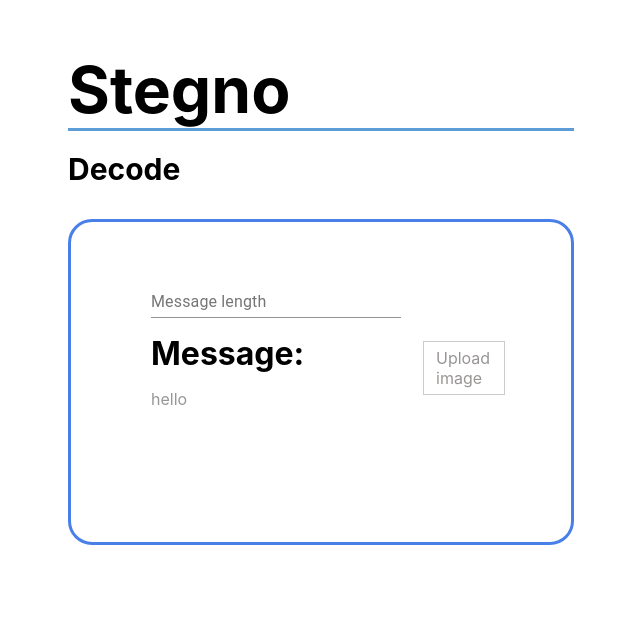
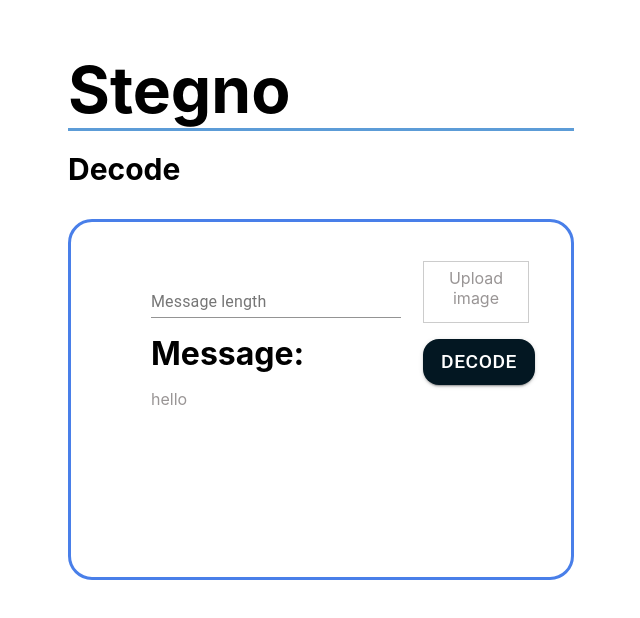
Before and after one commit to arjansunar/Stegno, a React (Create React App) app in the folder frontend/: page /decrypt in a window 1280 px wide. Shown: the top 618 px of the page, without its empty margins (319-959 px from the left). Built offline with nearby package versions, Linux system fonts and the light colour scheme.

Commit message:
adding local state to decode page and managing the form data

```diff
--- a/frontend/src/App.js
+++ b/frontend/src/App.js
@@ -11,7 +11,6 @@ function App() {
     emailId: '',
     password: '',
     message: '',
-    messageLength: 0,
     to: '',
     image64: ''
   })
--- a/frontend/src/pages/Decrypt.js
+++ b/frontend/src/pages/Decrypt.js
@@ -1,16 +1,19 @@
-import React, { useContext } from 'react'
-import { Input, InputLabel, FormControl } from '@material-ui/core';
+import React, { useState } from 'react'
+import { Input, InputLabel, FormControl, Button } from '@material-ui/core';
 import { Link } from 'react-router-dom'
-import { inputContext } from '../context/InputContext';
 function Decrypt() {
-    const { inputValues, setinputValues } = useContext(inputContext);
+    const [decodeVal, setDecodeVal] = useState({
+        messageLength: 0,
+        image64: ''
+    })
+    console.log(decodeVal)
     const storeImageAsBase64 = async (e) => {
         const file = e.target.files[0]
         const base64Image = await convertTobase64(file)
         const base64Data = base64Image.split(',')[1]
         console.log(base64Data)
 
-        setinputValues({ ...inputValues, image64: base64Data })
+        setDecodeVal({ ...decodeVal, image64: base64Data })
     }
     const convertTobase64 = (file) => {
         return new Promise((resolve, reject) => {
@@ -34,9 +37,7 @@ function Decrypt() {
             <main style={{ border: 'solid #497FE9 3px', borderRadius: '1.5rem', width: '500px', minHeight: '40vh', marginTop: '2rem', display: 'flex', flexDirection: 'column', justifyContent: 'flex-start' }}>
                 <FormControl style={{ width: '50%', margin: '3rem 0 0rem 5rem' }}>
                     <InputLabel htmlFor="my-input">Message length</InputLabel>
-                    <Input id="my-input" aria-describedby="my-helper-text" onChange={(e) => {
-                        setinputValues({ ...inputValues, to: e.target.value })
-                    }} />
+                    <Input id="my-input" aria-describedby="my-helper-text" onChange={(e) => setDecodeVal({ ...decodeVal, messageLength: parseInt(e.target.value) })} />
                 </FormControl>
                 <p style={{ margin: '1rem 5rem', fontSize: '2rem', fontWeight: 'bold' }}>Message: </p>
                 <p style={{ margin: '0rem 5rem', fontSize: '1rem', color: '#999595', overflow: 'overlay', height: '10vh' }}>hello</p>
@@ -45,15 +46,27 @@ function Decrypt() {
                     display: 'inline-block',
                     padding: '6px 12px',
                     cursor: 'pointer',
-                    width: '3.5rem',
+                    width: '5rem',
+                    height: '3rem',
                     position: 'relative',
                     left: '22rem',
-                    top: '-8rem',
-                    color: '#999595'
+                    top: '-13rem',
+                    color: '#999595',
+                    textAlign: 'center'
                 }}>
                     <input type="file" style={{ display: 'none' }} accept="image/png, image/jpeg" onChange={e => storeImageAsBase64(e)} />
                         Upload image
                 </label>
+                <Button variant="contained" color="primary" style={{
+                    fontSize: '1.2rem',
+                    backgroundColor: '#031722',
+                    borderRadius: '1rem',
+                    marginLeft: '22rem',
+                    top: '-12rem',
+                    width: '7rem'
+                }}>
+                    decode
+                </Button>
             </main>
 
         </div >
--- a/frontend/src/pages/Encrypt.js
+++ b/frontend/src/pages/Encrypt.js
@@ -42,7 +42,7 @@ function Encrypt() {
                 <FormControl style={{ width: '50%', margin: '1rem 5rem' }}>
                     <InputLabel htmlFor="input">Message</InputLabel>
                     <Input id="input" aria-describedby="my-helper-text" onChange={(e) => {
-                        setinputValues({ ...inputValues, message: e.target.value, messageLength: e.target.value.length })
+                        setinputValues({ ...inputValues, message: e.target.value })
                     }} />
                 </FormControl>
                 <label style={{
```
Also changed, not shown: 1 other file (tests, documents, lock files or other folders).
